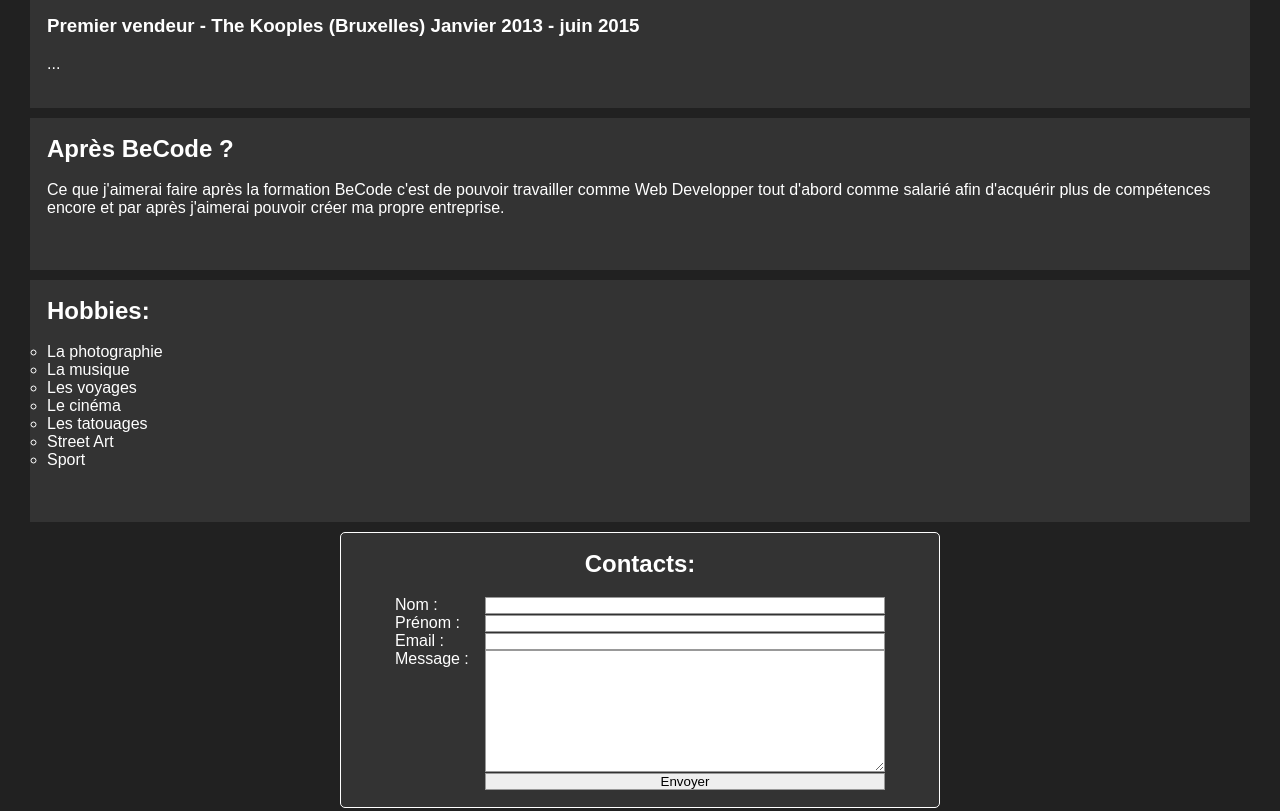
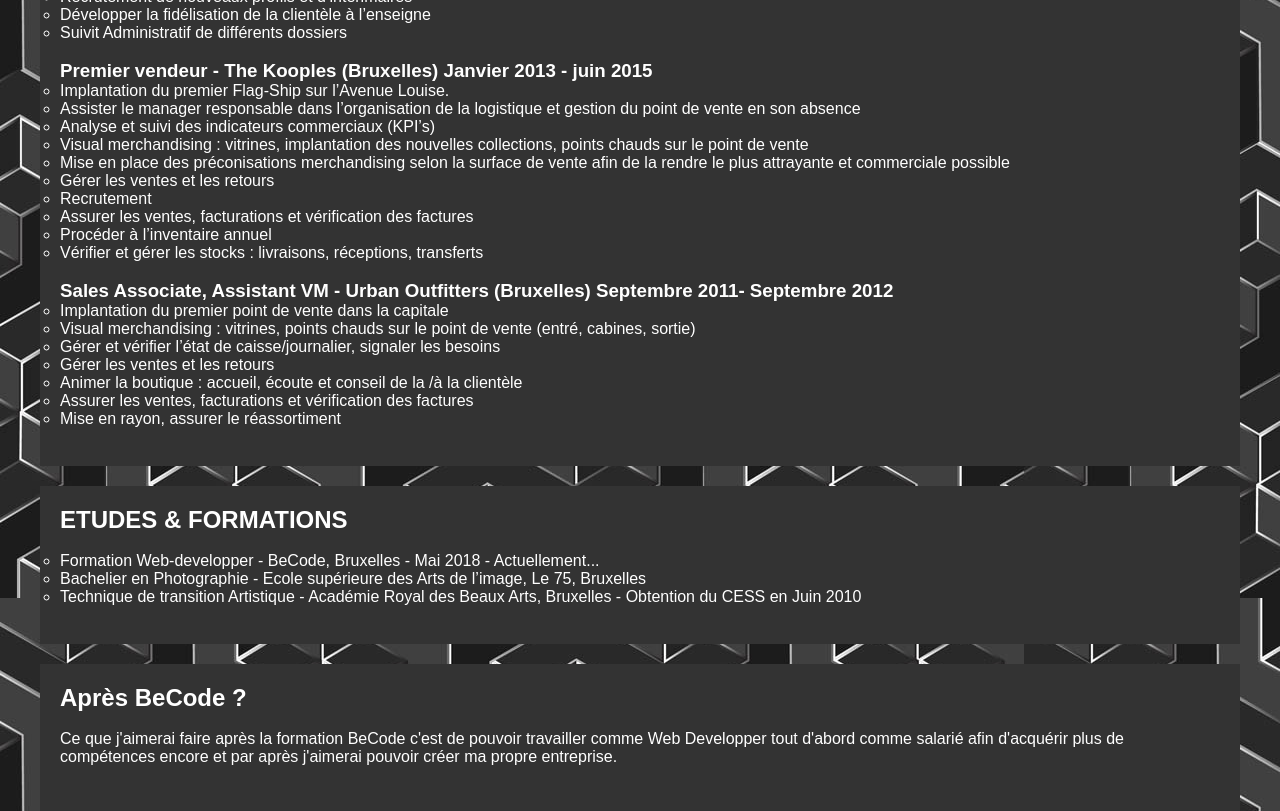
Before and after one commit to Xwilliame/HTML-CSS, a plain HTML site: page index.html in a window 1280 px wide. Shown: the part 1132-1943 px from the top of the page. Drawn offline with Linux system fonts and the light colour scheme.

Commit message:
Modifications design

```diff
--- a/index.html
+++ b/index.html
@@ -15,9 +15,10 @@
   <li><a href="#presentation">Objectif & Profil</a></li>
   <li><a href="#competences">Compétences</a></li>
   <li><a href="#experiences">Experiences</a></li>
+  <li><a href="#formations">Formations</a></li>
   <li><a href="#futur">Après BeCode</a></li>
   <li><a href="#hobbies">Mes Hobbies</a></li>
-  <li><a href="#form">Contacts</a></li>
+  <li><a href="#form">Contact</a></li>
 </ul>
   </div>
 
@@ -80,20 +81,49 @@ Faculté d’analyse et du sens du contexte. Sens du contact et de la discrét
         </ul>
         <br>
         <h3>Premier vendeur - The Kooples (Bruxelles) Janvier 2013 - juin 2015</h3>
+        <ul>
+          <li>Implantation du premier Flag-Ship sur l’Avenue Louise.</li>
+          <li>Assister le manager responsable dans l’organisation de la logistique et gestion du point de vente en son absence</li>
+          <li>Analyse et suivi des indicateurs commerciaux (KPI’s)</li>
+          <li>Visual merchandising : vitrines, implantation des nouvelles collections, points chauds sur le point de vente</li>
+          <li>Mise en place des préconisations merchandising selon la surface de vente afin de la rendre le plus attrayante
+et commerciale possible</li>
+          <li>Gérer les ventes et les retours</li>
+          <li>Recrutement</li>
+          <li>Assurer les ventes, facturations et vérification des factures</li>
+          <li>Procéder à l’inventaire annuel</li>
+          <li>Vérifier et gérer les stocks : livraisons, réceptions, transferts</li>
+        </ul>
         <br>
-        <p>...</p>
+        <h3>Sales Associate, Assistant VM - Urban Outfitters (Bruxelles) Septembre 2011- Septembre 2012</h3>
+        <ul>
+          <li>Implantation du premier point de vente dans la capitale</li>
+          <li>Visual merchandising : vitrines, points chauds sur le point de vente (entré, cabines, sortie)</li>
+          <li>Gérer et vérifier l’état de caisse/journalier, signaler les besoins</li>
+          <li>Gérer les ventes et les retours</li>
+          <li>Animer la boutique : accueil, écoute et conseil de la /à la clientèle</li>
+          <li>Assurer les ventes, facturations et vérification des factures</li>
+          <li>Mise en rayon, assurer le réassortiment</li>
+        </ul>
         <br>
       </section>
-
-
+      <section id="formations">
+          <h2>ETUDES & FORMATIONS</h2>
+          <br>
+          <ul>
+            <li>Formation Web-developper - BeCode, Bruxelles - Mai 2018 - Actuellement...</li>
+            <li>Bachelier en Photographie - Ecole supérieure des Arts de l’image, Le 75, Bruxelles</li>
+            <li>Technique de transition Artistique - Académie Royal des Beaux Arts, Bruxelles - Obtention du CESS en Juin 2010</li>
+          </ul>
+          <br>
+</section>
       <section id="futur">
           <h2>Après BeCode ?</h2>
           <br>
           <p> Ce que j'aimerai faire après la formation BeCode c'est de pouvoir travailler comme Web Developper tout d'abord comme salarié afin d'acquérir plus de compétences encore et par après j'aimerai pouvoir créer ma propre entreprise.</p>
           <br>
           <br>
-</section>
-
+    </section>
 <section id="hobbies">
   <h2>Hobbies: </h2>
     <br>
@@ -111,7 +141,7 @@ Faculté d’analyse et du sens du contexte. Sens du contact et de la discrét
 </section>
 
 <section id="form">
-<h2>Contacts: </h2> <br>
+<h2>Contact: </h2> <br>
 <form id="contact" method="get" action="index.html">
                 <p><label for="nom">Nom : </label><input type="text" id="nom" name="nom" tabindex="1" /></p>
                 <p><label for="prénom">Prénom : </label><input type="text" id="prénomnom" name="prénom" tabindex="1" /></p>
--- a/style.css
+++ b/style.css
@@ -31,6 +31,7 @@ text-decoration: none;
 font-family: sans-serif;
 height: 200px;
 background-color: #333;
+background-image: url(patterngeometric.jpg);
 }
 
 .logo {
@@ -40,10 +41,10 @@ background-color: #333;
 
 .main-header ul {
   display: inline-block;
-
   margin: 0;
   padding: 0;
   background-color: #333;
+  opacity: 1;
 }
 
 .main-header li {
@@ -53,8 +54,8 @@ background-color: #333;
 
 li a {
   display: block;
-  width: 170px;
-
+  width: 150px;
+height:200px;
   color: white;
   text-align: center;
 padding: 90px 10px;
@@ -66,16 +67,18 @@ li a:hover {
 
 .main-contener {
   background-color: 	#212121;
+  background-image: url(patterngeometric.jpg);
+  background-attachment: fixed;
   color: white;
   font-family: sans-serif;
   height: auto;
   padding: 10px 20px;
 }
 
-#presentation, #competences, #experiences, #futur, #form, #hobbies {
+#presentation, #competences, #experiences, #futur, #form, #hobbies, #formations {
   background-color: #333;
-  padding: 17px;
-  margin: 10px;
+  padding: 20px;
+  margin: 20px;
 }
 
 .main-contener li {
```
Also changed, not shown: patterngeometric.jpg (added).
